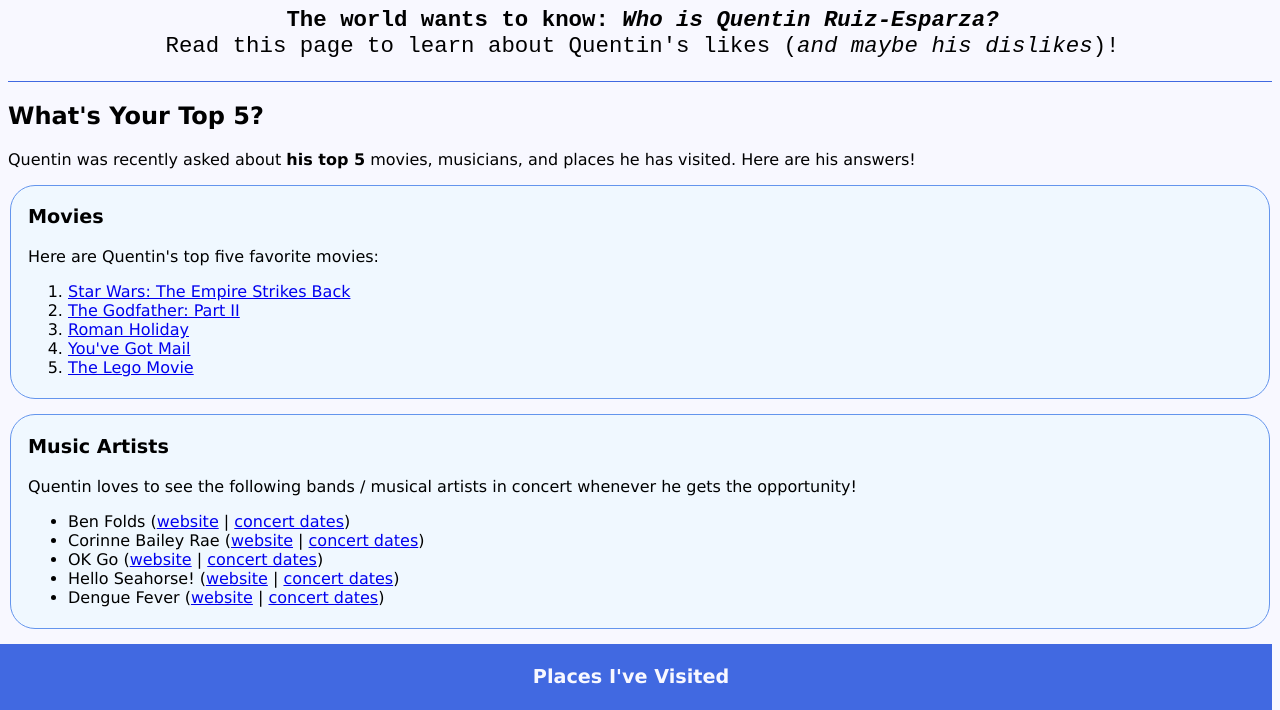
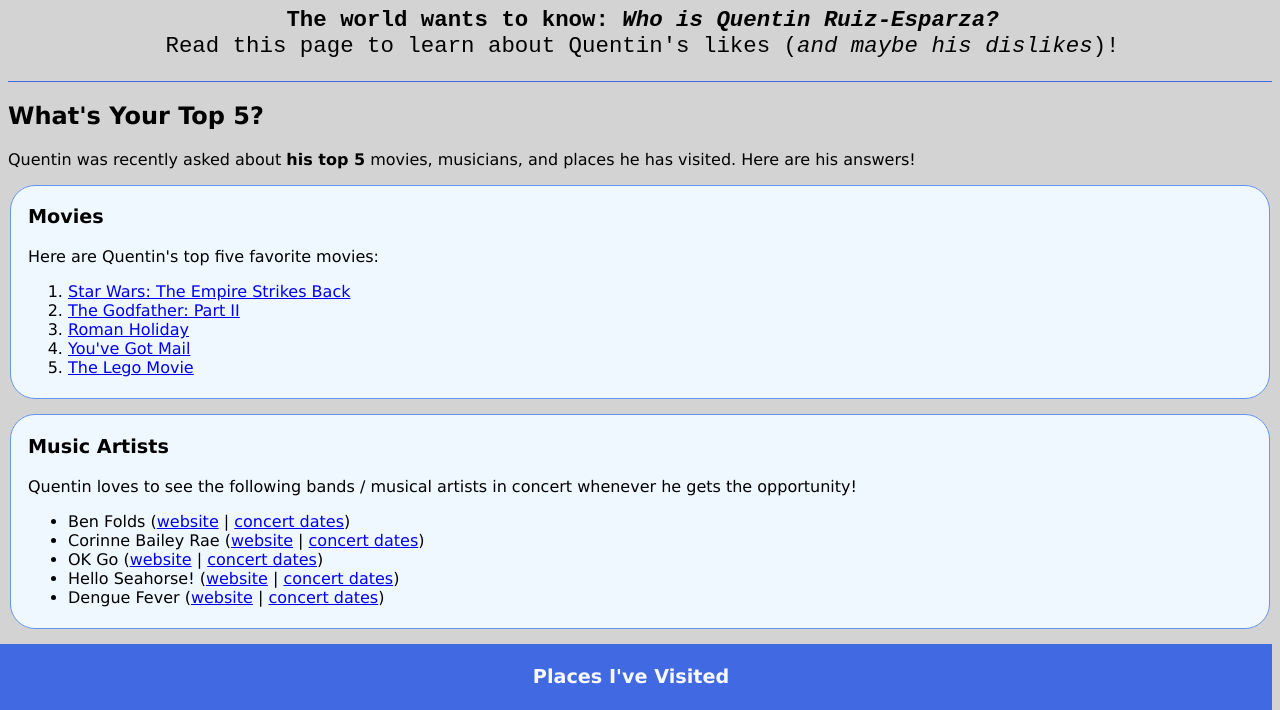
Before and after one commit to SyedBurhanAli/Coursera-HTML-and-CSS-Exercise, a plain HTML site: page index.html in a window 1280 px wide. Shown: the part 83-793 px from the top of the page. Drawn offline with Linux system fonts and the light colour scheme; grey boxes are pictures that could not be loaded.

Commit message:
Added Background Color: light gray

```diff
--- a/CSS/styles.css
+++ b/CSS/styles.css
@@ -1,6 +1,6 @@
 body {
   /*Background color for entire page*/
-  background-color: GhostWhite;
+  background-color: lightgray;
 }
 
 .topdiv {
```
